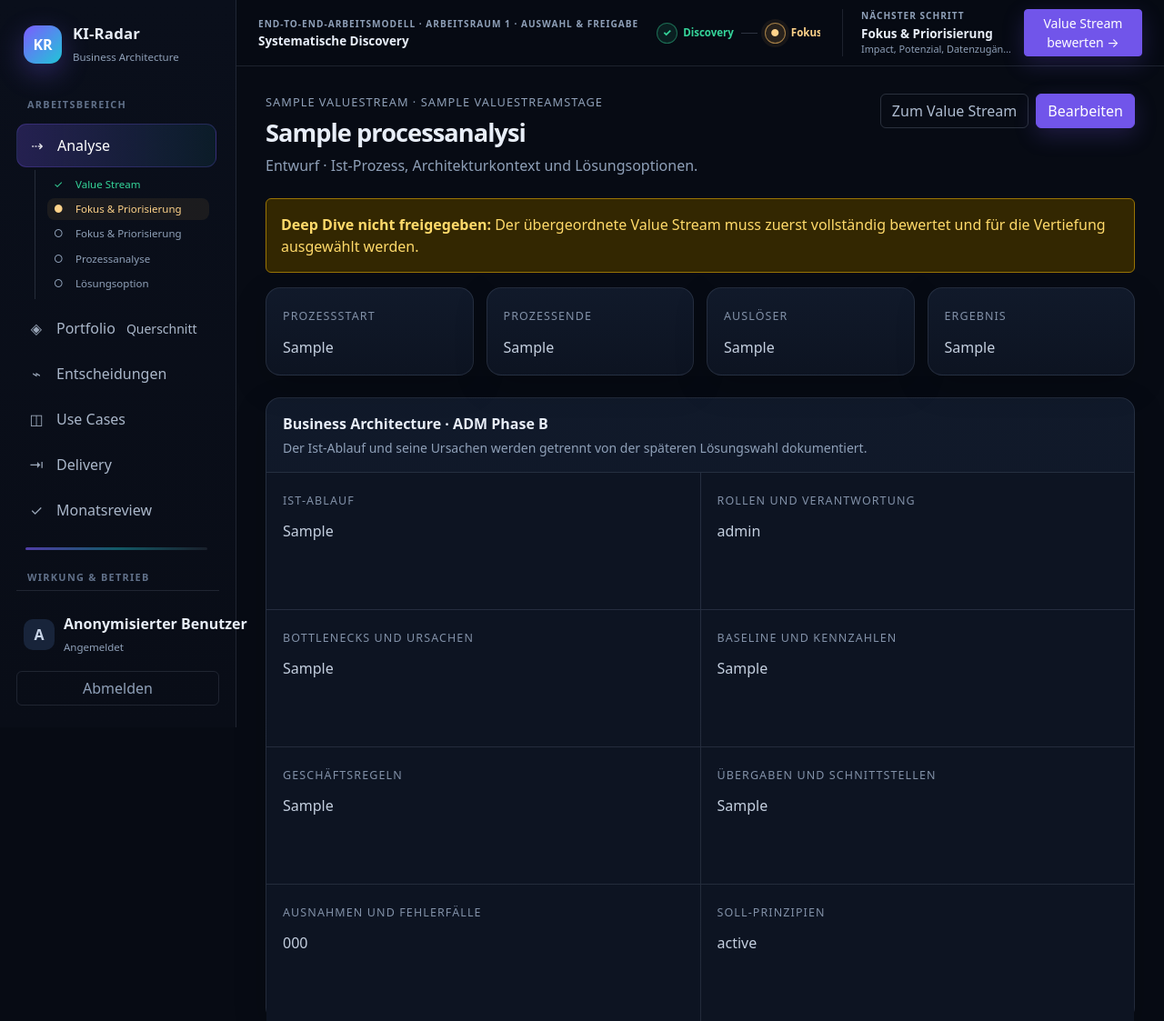
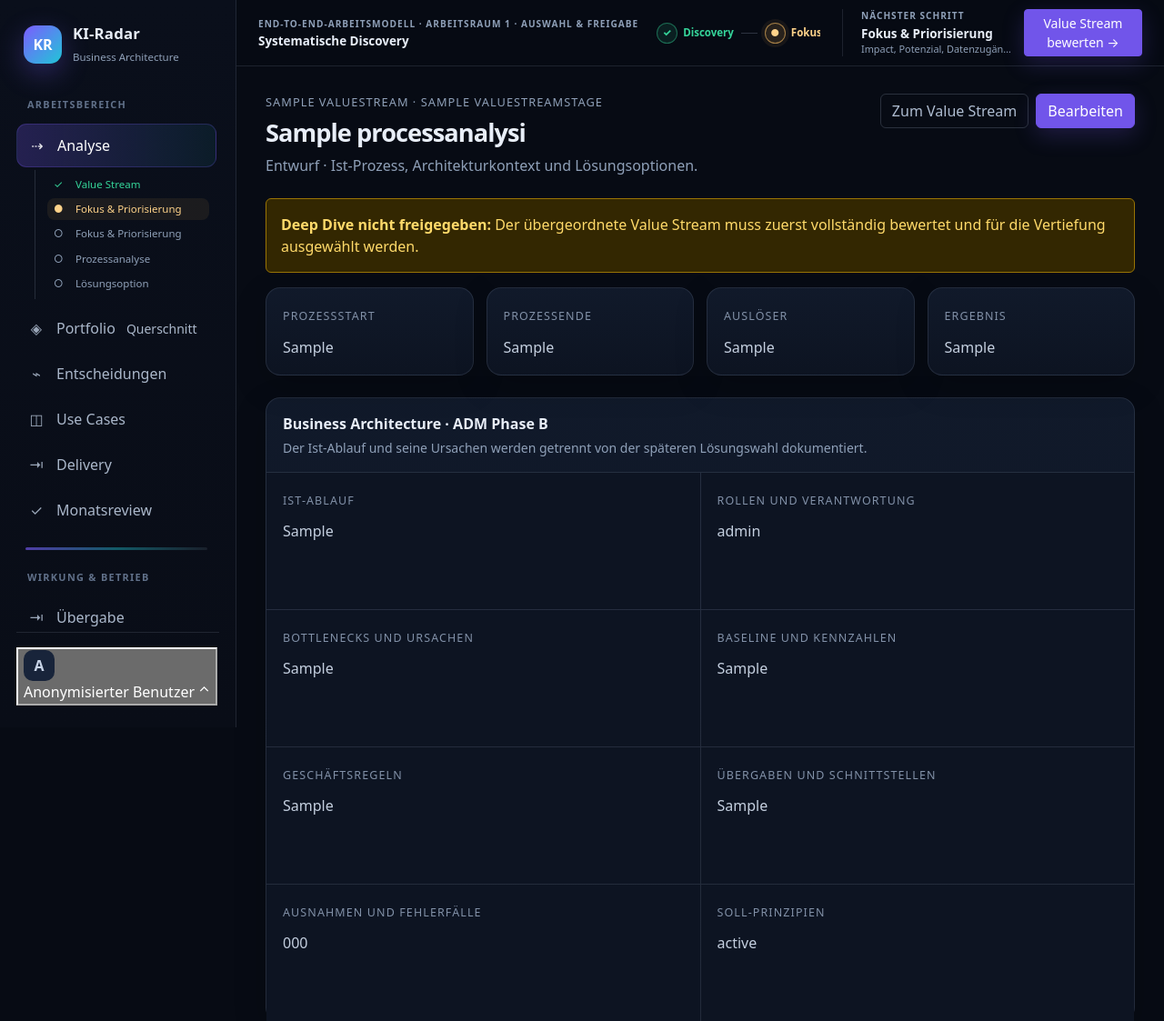
Before and after one commit to Satte882/KI-UseCase-Radar, a Django app: page /architecture/processes/00000000-0000-0000-0000-000000000001/ in a window 1280 px wide. Shown: the top 1123 px of the page at 91% size. Run offline with Django 5.2, Linux system fonts and the light colour scheme; a user stored in the database is signed in; tables that the repository leaves empty hold one stand-in row (values such as "Sample post"); parts of the project's set-up code (start-up, migrations or seed data) failed here and were passed over.

Commit message:
Compact the sidebar account footer

```diff
--- a/templates/base.html
+++ b/templates/base.html
@@ -7,7 +7,7 @@
   <meta name="color-scheme" content="dark">
   <title>{% block title %}KI-Radar{% endblock %}</title>
   <link rel="icon" href="{% static 'favicon.svg' %}" type="image/svg+xml">
-  <link href="https://cdn.jsdelivr.net/npm/bootstrap@5.3.8/dist/css/bootstrap.min.css" rel="stylesheet" integrity="sha384-sRIl4kxILFvY47J16cr9ZwB07vP4J8+LH7qKQnuqkuIAvNWLzeN8tE5YBujZqJLB" crossorigin="anonymous">
+  <link href="https://cdn.jsdelivr.net/npm/bootstrap@5.3.8/dist/css/bootstrap.min.css" rel="stylesheet" integrity="sha384-sRIl4kxILvFvY47J16cr9ZwB07vP4J8+LH7qKQnuqkuIAvNWLzeN8tE5YBujZqJLB" crossorigin="anonymous">
   <link rel="stylesheet" href="{% static 'css/app.css' %}">
   <link rel="stylesheet" href="{% static 'css/context-topbar.css' %}">
   <link rel="stylesheet" href="{% static 'css/sidebar-journey.css' %}">
@@ -82,33 +82,42 @@
       <div class="nav-caption nav-caption-workspace">
         <span>Wirkung &amp; Betrieb</span>
       </div>
-      <a class="sidebar-link {% if request.resolver_match.url_name == 'outcome_workspace' and active_stage == 'pilot' %}active{% endif %}" href="{% url 'reporting:outcome_workspace' %}?stage=pilot">
-        <span class="nav-icon">▶</span> Piloten
+      <a class="sidebar-link {% if request.resolver_match.url_name == 'outcome_workspace' and active_stage == 'handover' %}active{% endif %}" href="{% url 'reporting:outcome_workspace' %}?stage=handover{% if selected_use_case %}&amp;use_case={{ selected_use_case.pk }}{% endif %}">
+        <span class="nav-icon">⇥</span> Übergabe
       </a>
-      <a class="sidebar-link {% if request.resolver_match.url_name == 'outcome_workspace' and active_stage == 'effect' %}active{% endif %}" href="{% url 'reporting:outcome_workspace' %}?stage=effect">
+      <a class="sidebar-link {% if request.resolver_match.url_name == 'outcome_workspace' and active_stage == 'pilot' %}active{% endif %}" href="{% url 'reporting:outcome_workspace' %}?stage=pilot{% if selected_use_case %}&amp;use_case={{ selected_use_case.pk }}{% endif %}">
+        <span class="nav-icon">▶</span> Pilot
+      </a>
+      <a class="sidebar-link {% if request.resolver_match.url_name == 'outcome_workspace' and active_stage == 'effect' %}active{% endif %}" href="{% url 'reporting:outcome_workspace' %}?stage=effect{% if selected_use_case %}&amp;use_case={{ selected_use_case.pk }}{% endif %}">
         <span class="nav-icon">◎</span> Wirkung
       </a>
-      <a class="sidebar-link {% if request.resolver_match.url_name == 'outcome_workspace' and active_stage == 'decision' %}active{% endif %}" href="{% url 'reporting:outcome_workspace' %}?stage=decision">
+      <a class="sidebar-link {% if request.resolver_match.url_name == 'outcome_workspace' and active_stage == 'decision' %}active{% endif %}" href="{% url 'reporting:outcome_workspace' %}?stage=decision{% if selected_use_case %}&amp;use_case={{ selected_use_case.pk }}{% endif %}">
         <span class="nav-icon">◇</span> Ergebnisentscheidung
       </a>
-      <a class="sidebar-link {% if request.resolver_match.url_name == 'outcome_workspace' and active_stage == 'operation' %}active{% endif %}" href="{% url 'reporting:outcome_workspace' %}?stage=operation">
+      <a class="sidebar-link {% if request.resolver_match.url_name == 'outcome_workspace' and active_stage == 'operation' %}active{% endif %}" href="{% url 'reporting:outcome_workspace' %}?stage=operation{% if selected_use_case %}&amp;use_case={{ selected_use_case.pk }}{% endif %}">
         <span class="nav-icon">⚙</span> Betrieb
       </a>
-      <a class="sidebar-link {% if request.resolver_match.url_name == 'outcome_workspace' and active_stage == 'closure' %}active{% endif %}" href="{% url 'reporting:outcome_workspace' %}?stage=closure">
+      <a class="sidebar-link {% if request.resolver_match.url_name == 'outcome_workspace' and active_stage == 'closure' %}active{% endif %}" href="{% url 'reporting:outcome_workspace' %}?stage=closure{% if selected_use_case %}&amp;use_case={{ selected_use_case.pk }}{% endif %}">
         <span class="nav-icon">■</span> Abschluss
       </a>
+    </nav>
 
-      {% if nav_is_technical_admin %}
-      <div class="nav-caption mt-4">System</div>
-      <a class="sidebar-link" href="/admin/"><span class="nav-icon">⚙</span> Administration</a>
-      {% endif %}
-    </nav>
-    <div class="sidebar-footer">
-      <div class="user-card">
-        <div class="user-avatar">{{ user.get_display_name|slice:":1" }}</div>
-        <div class="min-w-0"><strong class="d-block text-truncate">{{ user.get_display_name }}</strong><small>Angemeldet</small></div>
+    <div class="sidebar-footer dropup">
+      <button class="sidebar-account-trigger" type="button" data-bs-toggle="dropdown" aria-expanded="false" aria-label="Benutzermenü öffnen">
+        <span class="user-avatar">{{ user.get_display_name|slice:":1" }}</span>
+        <span class="sidebar-account-name text-truncate">{{ user.get_display_name }}</span>
+        <span class="sidebar-account-chevron" aria-hidden="true">⌃</span>
+      </button>
+      <div class="dropdown-menu sidebar-account-menu">
+        {% if nav_is_technical_admin %}
+        <a class="dropdown-item" href="/admin/"><span aria-hidden="true">⚙</span> Administration</a>
+        <div class="dropdown-divider"></div>
+        {% endif %}
+        <form method="post" action="{% url 'accounts:logout' %}">
+          {% csrf_token %}
+          <button class="dropdown-item" type="submit"><span aria-hidden="true">↪</span> Abmelden</button>
+        </form>
       </div>
-      <form method="post" action="{% url 'accounts:logout' %}">{% csrf_token %}<button class="btn btn-ghost w-100">Abmelden</button></form>
     </div>
   </aside>
   <div class="app-main">
```
